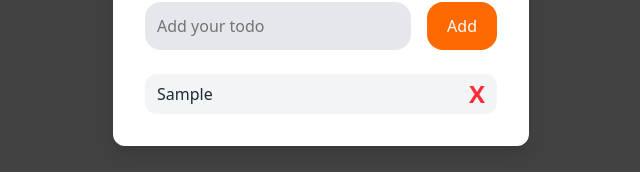
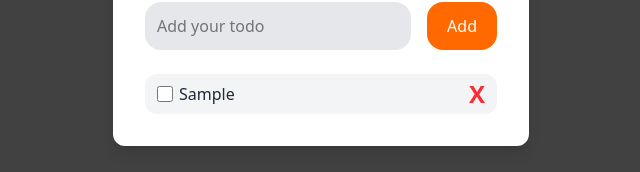
Before and after one commit to abhijeetanand628/To-Do-List-React, a React (Vite) app: page / in a window 1280 px wide. Both pictures are taken after typing "Sample" into the empty fields and a click on the button "Add". Shown: the part 218-390 px from the top of the page, without its empty margins (319-959 px from the left). Built offline with nearby package versions, Linux system fonts and the light colour scheme.

Commit message:
Added toggle functionality

```diff
--- a/src/App.jsx
+++ b/src/App.jsx
@@ -14,13 +14,20 @@ function App() {
 
     const add = () => {
       if(inputValue.trim() !== '') {
-        setTodos([...todos, {id: Date.now(), text: inputValue}]);
+        setTodos([...todos, {id: Date.now(), text: inputValue, isCompleted: false}]);
         setInputValue('');
       }
     }
 
+    // filter() method is used on ARRAY and used to delete , basically filter the item the we want ot remove and then return the rest of the ARRAY.
     const dlt = (id) => {
       setTodos(todos.filter(todo => todo.id !== id));
+    }
+
+    const toggle = (id) => {
+      setTodos(todos.map(todo =>
+        todo.id === id ? {...todo, isCompleted: !todo.isCompleted} : todo
+      ));
     }
 
     useEffect(() => {
@@ -51,9 +58,20 @@ function App() {
           {todos.map((todo) => (
             <li key={todo.id}
             className='flex justify-between items-center bg-gray-100 px-3 py-1 rounded-xl'>
-            <span className='text-gray-800'>{todo.text}</span>
+
+             <div className='flex items-center gap-1.5'>
+                <input
+                type='checkbox'
+                className='cursor-pointer w-4 h-4'
+                checked={todo.isCompleted}
+                onChange={() => toggle(todo.id)}
+                >
+                </input>
+                <span className={`break-all ${todo.isCompleted ? "line-through text-gray-400" : "text-gray-800"}`}>{todo.text}</span>
+              </div>
+
             <button
-            className='text-red-500 hover:text-red-700 font-bold sm:text-2xl lg:text-2xl cursor-pointer'
+            className='text-red-500 hover:text-red-700 justify-end font-bold sm:text-2xl lg:text-2xl cursor-pointer'
             onClick={() => dlt(todo.id)}
             >
             X</button>
```
